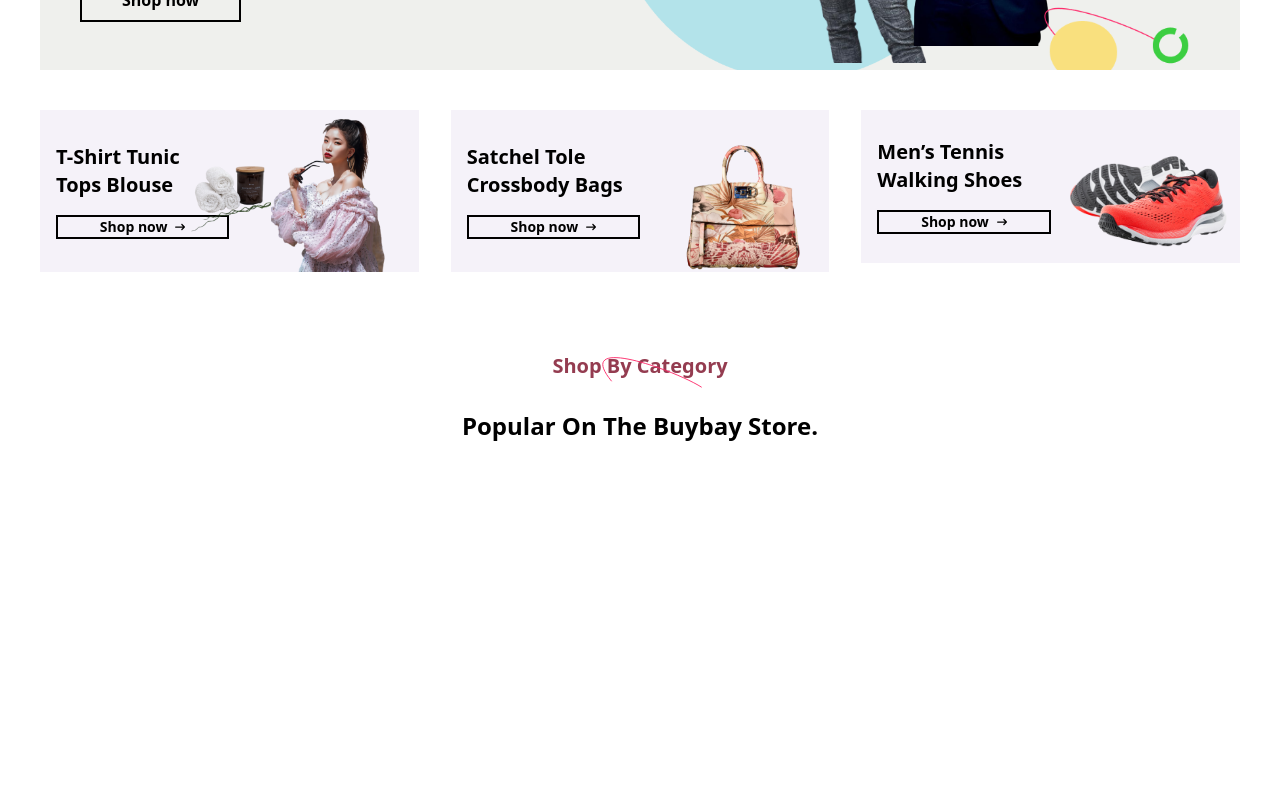
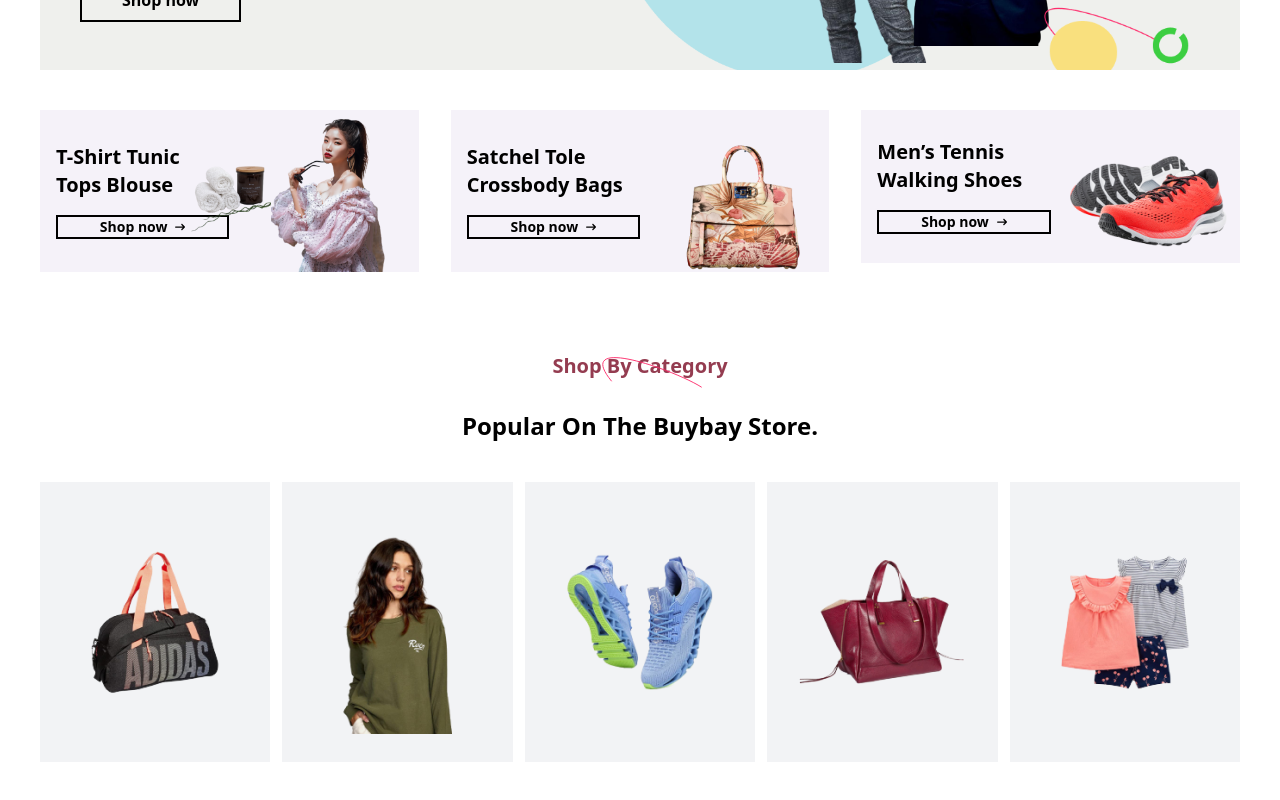
Before and after one commit to syntaxdesigner01/Buybay, a Next.js app: page / in a window 1280 px wide. Shown: the part 519-1319 px from the top of the page. Before the commit the page ends 1041 px from the top, so only its background shows below. Built offline with nearby package versions, Linux system fonts and the light colour scheme.

Commit message:
feature: worked on the PopularCategoryCard . made the image dianamic

```diff
--- a/src/app/components/PopularCategoryCard.tsx
+++ b/src/app/components/PopularCategoryCard.tsx
@@ -0,0 +1,11 @@
+import React from 'react'
+
+export default function PopularCategoryCard({image}:{image:string}) {
+const baseUrl = `/category1`
+
+  return (
+    <section className="bg-imageCardBg w-[18vw] h-[35vh] flex justify-center items-center">
+      <img src={`${baseUrl}/${image}`} alt="" />
+    </section>
+  );
+}
--- a/src/app/components/PopularCategoryDisplay.tsx
+++ b/src/app/components/PopularCategoryDisplay.tsx
@@ -1,5 +1,6 @@
 import React from 'react'
 import SectionTitleCard from './SectionTitleCard'
+import PopularCategoryCard from './PopularCategoryCard';
 
 export default function PopularCategoryDisplay() {
   return (
@@ -9,6 +10,14 @@
         Position="center"
         HeaderText="Popular On The Buybay Store."
       />
+
+      <section className="flex w-full justify-between items-center mt-10">
+        <PopularCategoryCard image='category-2-2.png' />
+        <PopularCategoryCard image='category-2-1.png' />
+        <PopularCategoryCard image='category-2-3.png' />
+        <PopularCategoryCard image='category-2-4.png' />
+        <PopularCategoryCard image='category-2-5.png' />
+      </section>
     </section>
   );
 }
--- a/tailwind.config.ts
+++ b/tailwind.config.ts
@@ -13,7 +13,8 @@
         secondary: '#FFBD27',
         background: '#F5F2F9',
         text: '#000000',
-        textTitle:'#943C50'
+        textTitle:'#943C50',
+        imageCardBg:'#F2F3F5'
       },
     },
   },
```
